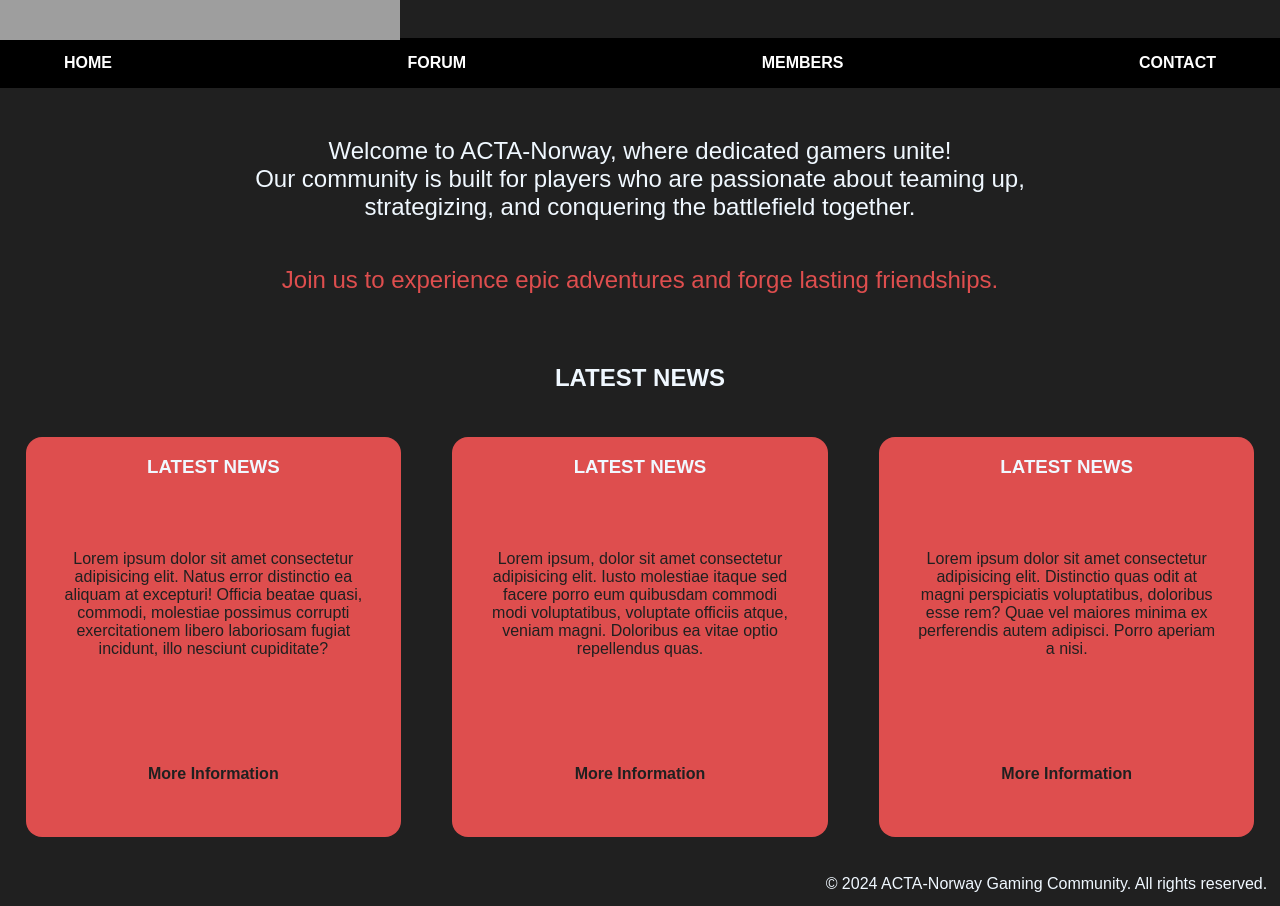
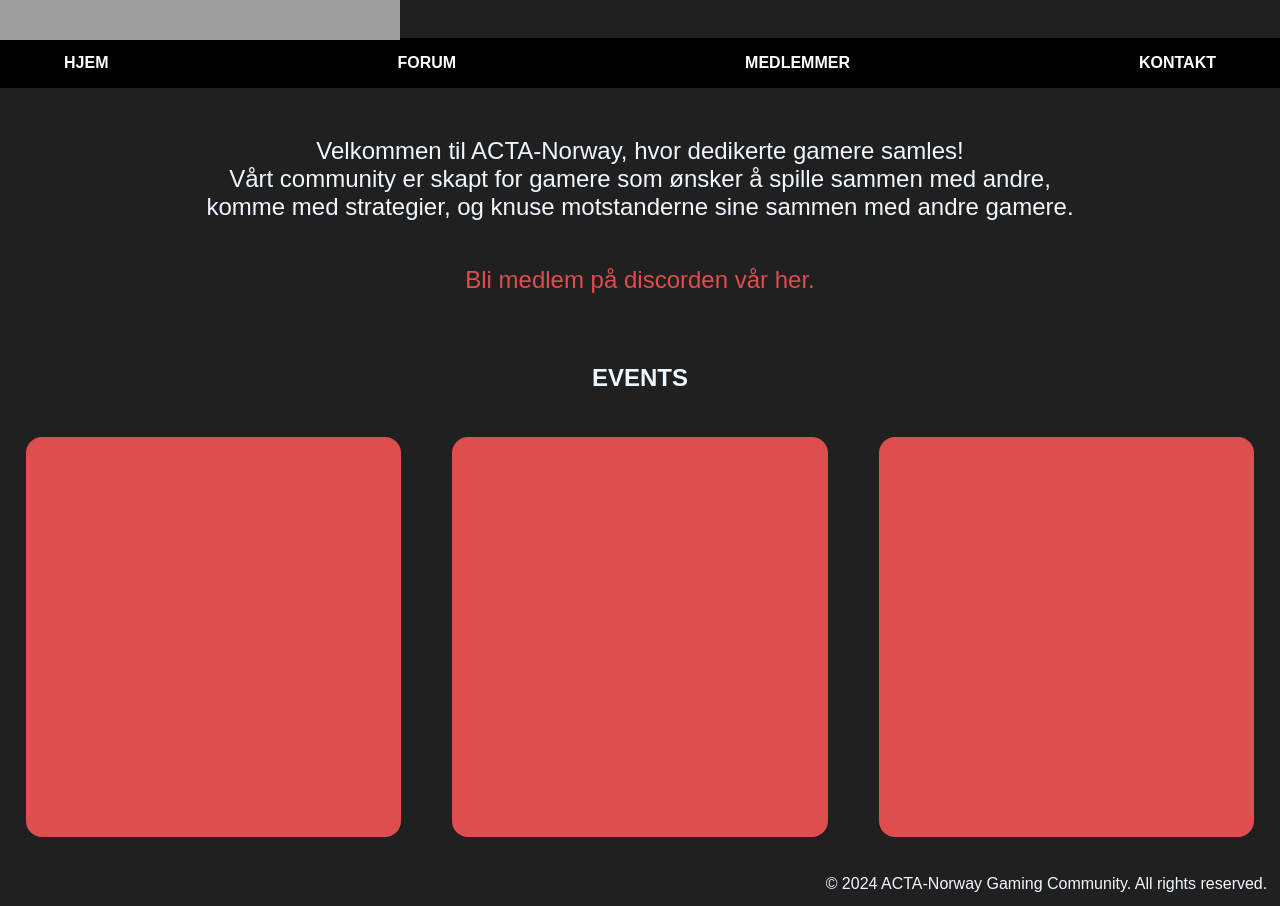
Before and after one commit to Papagon2/ACTA-Norge-WebPage, a plain HTML site: page index.html in a window 1280 px wide. Shown: the part 260-1166 px from the top of the page. Drawn offline with Linux system fonts and the light colour scheme; grey boxes are pictures that could not be loaded.

Commit message:
translated page to norwegian

```diff
--- a/index.html
+++ b/index.html
@@ -12,7 +12,7 @@
     <header>
         <div id="header-container">
             <div class="header-text">
-                <h1>Welcome to ACTA-Norway</h1>
+                <h1>ACTA-Norway</h1>
             </div>
             <div class="header-img">
                 <img src="/Img/ACTANorway.png" alt="ACTA Norways header picture">
@@ -22,7 +22,7 @@
         <div id="nav-container">
                 <div class="nav-bar">
                     <p>
-                        <a href="index.html">HOME</a>
+                        <a href="index.html">HJEM</a>
                     </p>
                 </div>
                 <div class="nav-bar">
@@ -32,12 +32,12 @@
                 </div>
                 <div class="nav-bar">
                     <p>
-                        <a href="members.html">MEMBERS</a>
+                        <a href="members.html">MEDLEMMER</a>
                     </p>
                 </div>
                 <div class="nav-bar">
                     <p>
-                        <a href="contact.html">CONTACT</a>
+                        <a href="contact.html">KONTAKT</a>
                     </p>
                 </div>
         </div>
@@ -45,37 +45,35 @@
 
     <main>
         <div id="welcome-container">
-            <p class="welcome-text">Welcome to ACTA-Norway, where dedicated gamers unite!</p>
-            <p class="community-text">Our community is built for players who are passionate about teaming up,
-            strategizing, and conquering the battlefield together.</p>
-            <p class="joinus-text"><a href="https://discord.gg/hsnNKfcdag">Join us to experience epic adventures and forge lasting friendships.</a></p>
+            <p class="welcome-text">Velkommen til ACTA-Norway, hvor dedikerte gamere samles!</p>
+            <p class="community-text">Vårt community er skapt for gamere som ønsker å spille sammen med andre,
+            komme med strategier, og knuse motstanderne sine sammen med andre gamere.</p>
+            <p class="joinus-text">
+                <a href="https://discord.gg/hsnNKfcdag">Bli medlem på discorden vår her.</a>
+                </p>
         </div>
 
-        <div id="news-container">
-            <div class="latestnews-text">
+        <div id="event-container">
+            <div class="event-text">
                 <h2>
-                    LATEST NEWS
+                    EVENTS
                 </h2>
             </div>
 
-            <div id="latest-news">
-                <div class="news">
-                    <h3>LATEST NEWS</h3>
-                    <p>Lorem ipsum dolor sit amet consectetur adipisicing elit. Natus error distinctio ea aliquam at excepturi! Officia beatae quasi, commodi, molestiae possimus corrupti exercitationem libero laboriosam fugiat incidunt, illo nesciunt cupiditate?</p>
-                    <p class="more-text"><a href="">More Information</a></p>
+            <div id="event-news">
+                <div class="event">
+                    <iframe src="" frameborder="0"></iframe>
                 </div>
-                <div class="news">
-                    <h3>LATEST NEWS</h3>
-                    <p>Lorem ipsum, dolor sit amet consectetur adipisicing elit. Iusto molestiae itaque sed facere porro eum quibusdam commodi modi voluptatibus, voluptate officiis atque, veniam magni. Doloribus ea vitae optio repellendus quas.</p>
-                    <p class="more-text"><a href="">More Information</a></p>
+                <div class="event">
+                    <iframe src="" frameborder="0"></iframe>
                 </div>
-                <div class="news">
-                    <h3>LATEST NEWS</h3>
-                    <p>Lorem ipsum dolor sit amet consectetur adipisicing elit. Distinctio quas odit at magni perspiciatis voluptatibus, doloribus esse rem? Quae vel maiores minima ex perferendis autem adipisci. Porro aperiam a nisi.</p>
-                    <p class="more-text"><a href="">More Information</a></p>
+                <div class="event">
+                    <iframe src="" frameborder="0"></iframe>
                 </div>
             </div>
         </div>
+
+
         <!--<div id="info-container">
             <div class="about-us">
                 <h2 class="text-center">ABOUT US</h2>
--- a/styles.css
+++ b/styles.css
@@ -16,7 +16,7 @@ html, body {
 .header-text {
     color: #202020;
     position: absolute;
-    margin-left: 50%;
+    margin-left: 20%;
 
 }
 
@@ -61,16 +61,16 @@ html, body {
     text-decoration: none;
 }
 
-#news-container {
+#event-container {
     text-align: center;
 }
 
-#latest-news {
+#event-news {
     display: flex;
     justify-content: space-around;
 }
 
-.news {
+.event {
     background-color: rgb(222, 78, 78);
     display: flex;
     flex-direction: column;
@@ -80,15 +80,8 @@ html, body {
     border-radius: 16px;
 }
 
-.news > p {
-    color: #202020;
+.event > iframe {
     padding: 10%;
-}
-
-.more-text > a {
-    font-weight: bold;
-    text-decoration: none;
-    color: #202020;
 }
 
 
```
